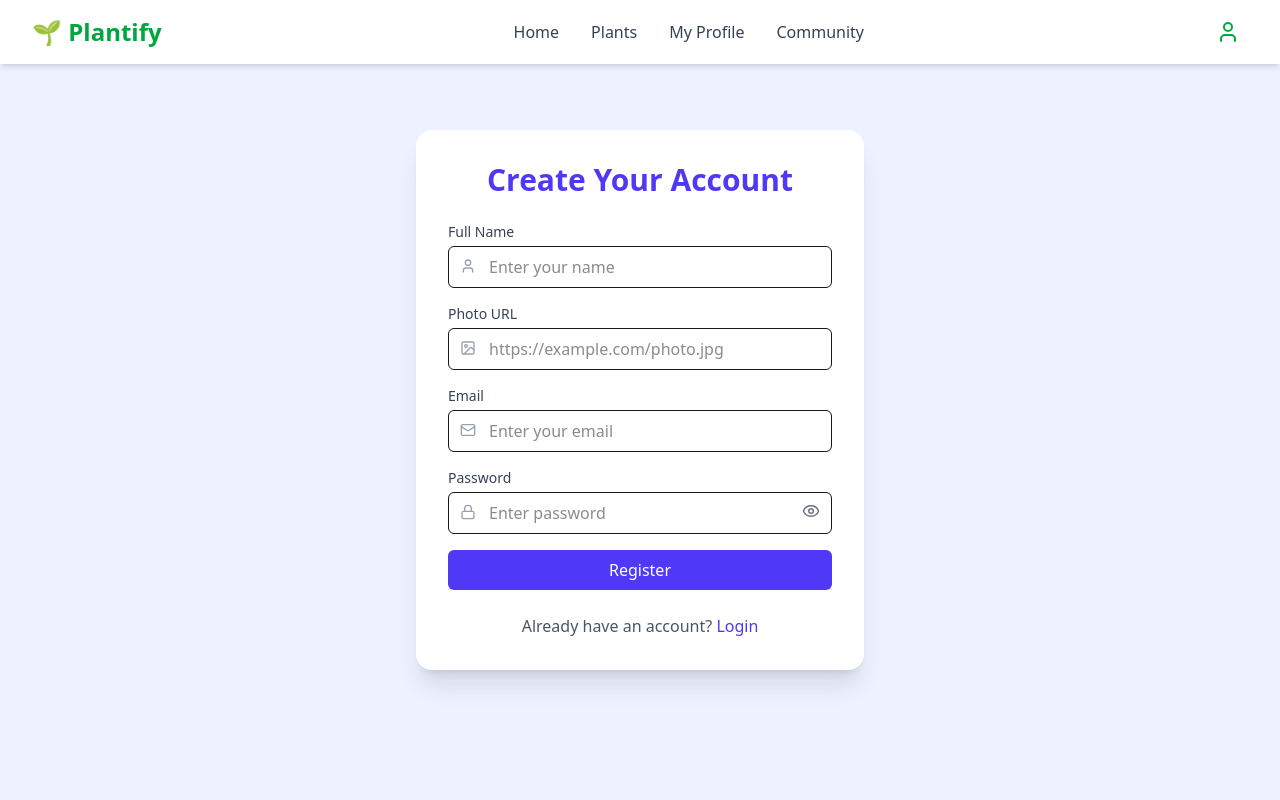
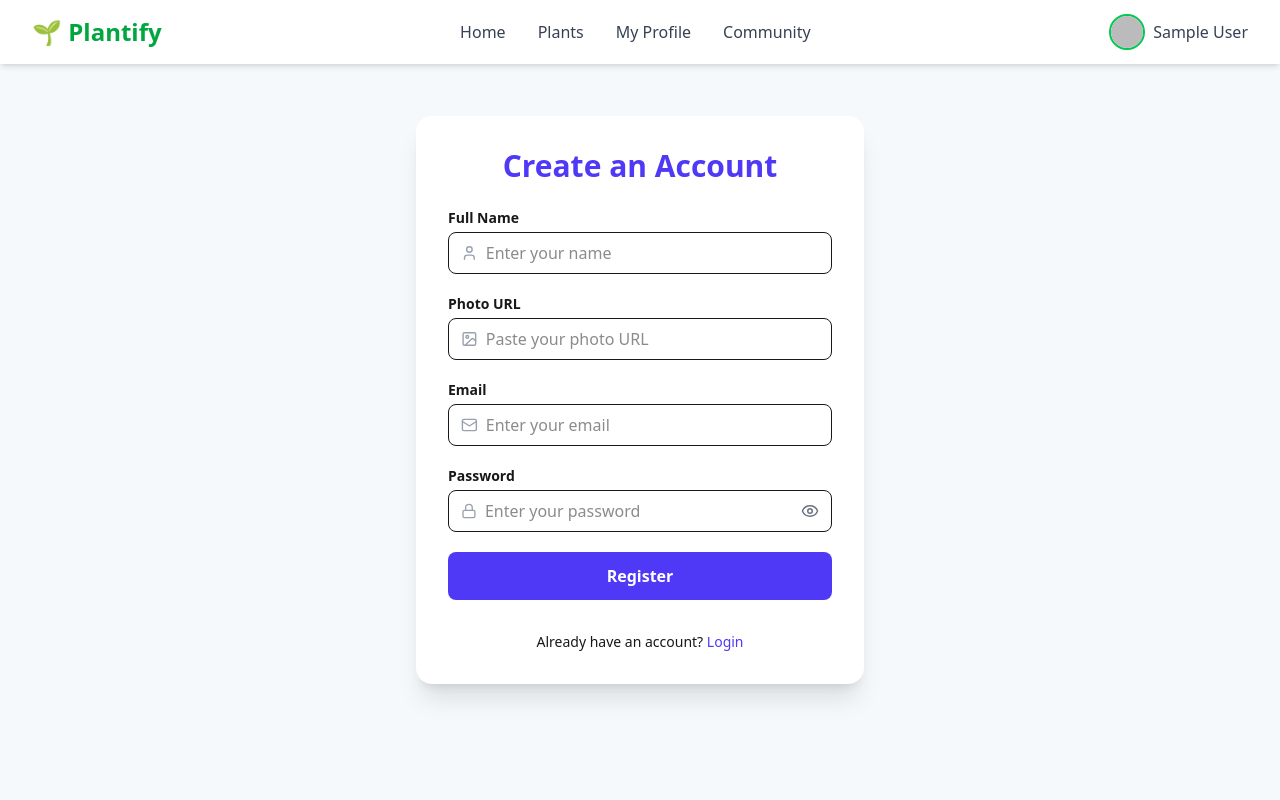
Before and after one commit to Tamim-real/plantify, a React (Vite) app: page /register in a window 1280 px wide. Shown: the top 800 px of the page. Built offline with nearby package versions, Linux system fonts and the light colour scheme; no server answers; sample sign-in values are in the browser's storage.

Commit message:
slider fixed

```diff
--- a/src/Pages/NavBar.jsx
+++ b/src/Pages/NavBar.jsx
@@ -1,8 +1,7 @@
 import React, { useState, useContext } from "react";
-import { Menu, X, User } from "lucide-react";
-import { Link, NavLink } from "react-router";
+import { Menu, X } from "lucide-react";
+import { Link, NavLink } from "react-router-dom";
 import { AuthContext } from "../Context/AuthProvider";
-// adjust path according to your project
 
 const Navbar = () => {
   const [isOpen, setIsOpen] = useState(false);
@@ -11,48 +10,62 @@ const Navbar = () => {
   const toggleMenu = () => setIsOpen(!isOpen);
   const toggleDropdown = () => setDropdownOpen(!dropdownOpen);
 
-  const { user, setUser, logOut } = useContext(AuthContext);
+  const { user, logOut } = useContext(AuthContext);
 
-  const handleLogout=()=>{
-    logOut().then(()=>{
-      alert('loggeed out')
-    })
+  const handleLogout = () => {
+    logOut().then(() => {
+      alert("Logged out successfully!");
+    });
+  };
 
-  }
+  const defaultAvatar =
+    "https://cdn-icons-png.flaticon.com/512/847/847969.png"; // fallback image
 
   return (
     <nav className="bg-white shadow-md fixed w-full top-0 left-0 z-50">
       <div className="max-w-7xl mx-auto px-4 sm:px-6 lg:px-8">
         <div className="flex justify-between items-center h-16">
           {/* Logo */}
-          <div className="text-2xl font-bold text-green-600 cursor-pointer">
+          <Link to="/" className="text-2xl font-bold text-green-600 cursor-pointer">
             🌱 Plantify
-          </div>
+          </Link>
 
           {/* Desktop Menu */}
           <div className="hidden md:flex space-x-8 text-gray-700 font-medium">
             <NavLink to="/" className="hover:text-green-600">Home</NavLink>
             <NavLink to="/plants" className="hover:text-green-600">Plants</NavLink>
             <NavLink to="/my-profile" className="hover:text-green-600">My Profile</NavLink>
-            <a href="#" className="hover:text-green-600">Community</a>
+            <NavLink to="/community" className="hover:text-green-600">Community</NavLink>
           </div>
 
-          {/* Right Buttons */}
+          {/* Right Side */}
           <div className="hidden md:flex items-center space-x-4">
             {user ? (
               <div className="relative">
                 <button
                   onClick={toggleDropdown}
-                  className="flex items-center space-x-2"
+                  className="flex items-center space-x-2 focus:outline-none"
                 >
-                  <User size={24} className="text-green-600" />
-                  <span className="font-medium text-gray-700">{user.name}</span>
+                  {/* ✅ Profile Photo */}
+                  <img
+                    src={user.photoURL || defaultAvatar}
+                    alt="User Avatar"
+                    className="w-9 h-9 rounded-full border-2 border-green-500 object-cover"
+                  />
+                  <span className="font-medium text-gray-700">
+                    {user.displayName || "User"}
+                  </span>
                 </button>
 
+                {/* Dropdown Menu */}
                 {dropdownOpen && (
-                  <div className="absolute right-0 mt-2 w-40 bg-white border border-gray-200 rounded-lg shadow-lg">
-                    <div className="px-4 py-2 text-gray-700 font-medium">{user.name}</div>
-                    <div className="px-4 py-2 text-gray-500 text-sm">{user.email}</div>
+                  <div className="absolute right-0 mt-2 w-44 bg-white border border-gray-200 rounded-lg shadow-lg z-50">
+                    <div className="px-4 py-2 border-b text-gray-700 font-medium">
+                      {user.displayName || "User"}
+                    </div>
+                    <div className="px-4 py-2 text-gray-500 text-sm truncate">
+                      {user.email}
+                    </div>
                     <button
                       onClick={handleLogout}
                       className="w-full text-left px-4 py-2 hover:bg-green-600 hover:text-white transition"
@@ -91,14 +104,30 @@ const Navbar = () => {
       {isOpen && (
         <div className="md:hidden bg-white shadow-lg border-t border-gray-100">
           <div className="flex flex-col items-center space-y-4 py-4">
-            <NavLink to="/" className="text-gray-700 hover:text-green-600">Home</NavLink>
-            <NavLink to="/plants" className="text-gray-700 hover:text-green-600">Plants</NavLink>
-            <NavLink to="/my-profile" className="text-gray-700 hover:text-green-600">My Profile</NavLink>
-            <a href="#" className="text-gray-700 hover:text-green-600">Community</a>
+            <NavLink to="/" className="text-gray-700 hover:text-green-600">
+              Home
+            </NavLink>
+            <NavLink to="/plants" className="text-gray-700 hover:text-green-600">
+              Plants
+            </NavLink>
+            <NavLink to="/my-profile" className="text-gray-700 hover:text-green-600">
+              My Profile
+            </NavLink>
+            <NavLink to="/community" className="text-gray-700 hover:text-green-600">
+              Community
+            </NavLink>
 
             {user ? (
               <div className="flex flex-col items-center space-y-2">
-                <div className="text-gray-700 font-medium">{user.name}</div>
+                {/* ✅ Mobile profile photo */}
+                <img
+                  src={user.photoURL || defaultAvatar}
+                  alt="User Avatar"
+                  className="w-12 h-12 rounded-full border-2 border-green-500 object-cover"
+                />
+                <div className="text-gray-700 font-medium">
+                  {user.displayName || "User"}
+                </div>
                 <div className="text-gray-500 text-sm">{user.email}</div>
                 <button
                   onClick={handleLogout}
@@ -109,7 +138,7 @@ const Navbar = () => {
               </div>
             ) : (
               <div className="flex space-x-3">
-                <Link to="/login-regi">
+                <Link to="/login">
                   <button className="px-4 py-2 border border-green-600 text-green-600 rounded-lg hover:bg-green-600 hover:text-white transition">
                     Log in
                   </button>
--- a/src/Pages/PlantSlider.jsx
+++ b/src/Pages/PlantSlider.jsx
@@ -10,24 +10,44 @@ import { Leaf, Sprout, TreePine } from "lucide-react";
 const slides = [
   {
     icon: Leaf,
-    title: "Discover Rare Plants",
-    description:
-      "Explore our collection of exotic and rare plant species from around the world",
+    title: "Snake Plant",
+    image: "https://media.istockphoto.com/id/1247359811/photo/close-up-of-snake-plants-for-sale.jpg?s=612x612&w=0&k=20&c=brRA3ebqEPedSxm_oOaeGKKtJwfSbUFdGqQRH2UJCXc=",
     gradient: "from-green-100 to-green-300",
   },
   {
     icon: Sprout,
-    title: "Grow Your Garden",
-    description: "Learn expert tips and techniques to nurture your plants to perfection",
+    title: "Monstera Deliciosa",
+    image: "https://plantersplace.com/wp-content/uploads/2022/08/20200309_110255-scaled.jpg",
     gradient: "from-green-200 to-green-400",
   },
   {
     icon: TreePine,
-    title: "Join Our Community",
-    description: "Connect with fellow plant enthusiasts and share your green journey",
+    title: "ZZ Plant",
+    image: "https://media.istockphoto.com/id/1692980568/photo/zamioculcas-houseplant-in-white-ceramic-pot-on-concrete-table-at-home.jpg?s=612x612&w=0&k=20&c=iviM-GXCYxQoWoFYJ89mmBaZ3CDAtQ1CUV_GUd_67WY=",
     gradient: "from-green-300 to-green-500",
   },
+  {
+    icon: Sprout,
+    title: "Fiddle Leaf Fig",
+    image: "https://www.palasa.co.in/cdn/shop/articles/IMG_20220226_173034_1.jpg?v=1694161186",
+    gradient: "from-green-200 to-green-500",
+  },
+  {
+    icon: Leaf,
+    title: "Pothos",
+    image: "https://media.istockphoto.com/id/1320269359/photo/tropical-epipremnum-aureum-marble-queen-pothos-houseplant-in-flower-pot.jpg?s=612x612&w=0&k=20&c=Rc4J3wkUQgd9vN_O7c7wRnbqCy1UUafqRSYLE2KGv_c=",
+    gradient: "from-green-100 to-green-400",
+  },
+  {
+    icon: TreePine,
+    title: "Peace Lily",
+    image: "https://cdn11.bigcommerce.com/s-fr32feerow/images/stencil/832x750/uploaded_images/peace-lily-01.jpg?t=1483630233",
+    gradient: "from-green-200 to-green-500",
+  },
 ];
+
+
+
 
 const PlantSlider = () => {
   return (
@@ -75,10 +95,14 @@ const PlantSlider = () => {
                     className={`h-full w-full bg-gradient-to-br ${slide.gradient} flex flex-col items-center justify-center text-center px-6 py-8`}
                   >
                     <Icon className="w-20 h-20 text-green-800 mb-4" />
-                    <h2 className="text-2xl md:text-3xl font-bold text-white mb-2">
+                    <h2 className="text-2xl md:text-3xl font-bold text-white mb-4">
                       {slide.title}
                     </h2>
-                    <p className="text-white text-sm md:text-base max-w-xs">{slide.description}</p>
+                    <img
+                      src={slide.image}
+                      alt={slide.title}
+                      className="w-64 h-64 object-cover rounded-xl shadow-lg border-4 border-white"
+                    />
                   </div>
                 </SwiperSlide>
               );
--- a/src/Pages/Register.jsx
+++ b/src/Pages/Register.jsx
@@ -1,154 +1,152 @@
-import React, { use, useState } from "react";
+import React, { useState, useContext } from "react";
 import { Mail, Lock, User, Image as ImageIcon, Eye, EyeOff } from "lucide-react";
-
-
-import { Link } from "react-router-dom"; // <-- Import Link
+import { Link } from "react-router-dom";
 import { AuthContext } from "../Context/AuthProvider";
 
 const Register = () => {
-    const {createUser, setUser} = use(AuthContext)
+  const { createUser, updateUser, setUser } = useContext(AuthContext);
   const [showPassword, setShowPassword] = useState(false);
-  const [loading, setLoading] = useState(false);
   const [error, setError] = useState("");
   const [success, setSuccess] = useState(false);
+  const [loading, setLoading] = useState(false);
 
-  const handleRegister = async (e) => {
+  const handleRegister = (e) => {
     e.preventDefault();
-    setLoading(true);
+    const name = e.target.name.value.trim();
+    const photo = e.target.photo.value.trim();
+    const email = e.target.email.value.trim();
+    const password = e.target.password.value.trim();
+
     setError("");
     setSuccess(false);
-
-    const name = e.target.name.value;
-    const email = e.target.email.value;
-    const photo = e.target.photo.value;
-    const password = e.target.password.value;
-
-
-    const validation = /^(?=.*[A-Z])(?=.*[a-z])(?=.*\d).{6,}$/;
-    if (!validation.test(password)) {
-      setError(
-        "Password must contain at least 6 characters, one uppercase, one lowercase, and one number."
-      );
-      setLoading(false);
-      return;
-    }
+    setLoading(true);
 
     createUser(email, password)
-    .then(result => {
+      .then((result) => {
         const user = result.user;
-        console.log(user);
+
+        // ✅ Update name & photo in Firebase profile
+        updateUser({
+          displayName: name,
+          photoURL: photo || "https://via.placeholder.com/150",
+        })
+          .then(() => {
+            // ✅ Update local state too
+            setUser({
+              ...user,
+              displayName: name,
+              photoURL: photo || "https://via.placeholder.com/150",
+            });
             setSuccess(true);
-         setUser(user);
             e.target.reset();
-
           })
-    .catch((error)=>{
-        const errorCode = error.code;
-        const errorMessage = error.message;
-        setError(errorMessage)
+          .catch((err) => {
+            console.error("Profile update failed:", err);
+            setError("Failed to update profile info.");
+          });
       })
-
-  }
-
-  const inputClass =
-    "pl-10 w-full border rounded-md py-2 px-3 focus:ring-2 focus:ring-indigo-400 focus:outline-none";
+      .catch((err) => {
+        console.error("Registration error:", err);
+        setError(err.message);
+      })
+      .finally(() => setLoading(false));
+  };
 
   return (
-    <div className="min-h-screen flex items-center justify-center bg-indigo-50 p-6">
-      <div className="w-full max-w-md bg-white rounded-2xl shadow-xl p-8">
+    <div className="min-h-screen flex items-center justify-center bg-[#f6f9fc] px-4">
+      <div className="bg-white p-8 rounded-2xl shadow-xl w-full max-w-md">
         <h2 className="text-3xl font-bold text-center text-indigo-600 mb-6">
-          Create Your Account
+          Create an Account
         </h2>
 
-        <form onSubmit={handleRegister} className="space-y-4">
+        <form onSubmit={handleRegister} className="space-y-5">
           {/* Name */}
           <div>
-            <label className="block text-sm font-medium text-gray-700">Full Name</label>
-            <div className="mt-1 relative">
-              <User size={16} className="absolute left-3 top-3 text-gray-400" />
+            <label className="block text-sm font-semibold mb-1">Full Name</label>
+            <div className="flex items-center border rounded-lg px-3 py-2">
+              <User className="text-gray-400 mr-2" size={18} />
               <input
                 type="text"
                 name="name"
                 placeholder="Enter your name"
+                className="w-full outline-none"
                 required
-                className={inputClass}
               />
             </div>
           </div>
 
           {/* Photo URL */}
           <div>
-            <label className="block text-sm font-medium text-gray-700">Photo URL</label>
-            <div className="mt-1 relative">
-              <ImageIcon size={16} className="absolute left-3 top-3 text-gray-400" />
+            <label className="block text-sm font-semibold mb-1">Photo URL</label>
+            <div className="flex items-center border rounded-lg px-3 py-2">
+              <ImageIcon className="text-gray-400 mr-2" size={18} />
               <input
                 type="url"
                 name="photo"
-                placeholder="https://example.com/photo.jpg"
-                className={inputClass}
+                placeholder="Paste your photo URL"
+                className="w-full outline-none"
               />
             </div>
           </div>
 
           {/* Email */}
           <div>
-            <label className="block text-sm font-medium text-gray-700">Email</label>
-            <div className="mt-1 relative">
-              <Mail size={16} className="absolute left-3 top-3 text-gray-400" />
+            <label className="block text-sm font-semibold mb-1">Email</label>
+            <div className="flex items-center border rounded-lg px-3 py-2">
+              <Mail className="text-gray-400 mr-2" size={18} />
               <input
                 type="email"
                 name="email"
                 placeholder="Enter your email"
+                className="w-full outline-none"
                 required
-                className={inputClass}
               />
             </div>
           </div>
 
           {/* Password */}
           <div>
-            <label className="block text-sm font-medium text-gray-700">Password</label>
-            <div className="mt-1 relative">
-              <Lock size={16} className="absolute left-3 top-3 text-gray-400" />
+            <label className="block text-sm font-semibold mb-1">Password</label>
+            <div className="flex items-center border rounded-lg px-3 py-2">
+              <Lock className="text-gray-400 mr-2" size={18} />
               <input
                 type={showPassword ? "text" : "password"}
                 name="password"
-                placeholder="Enter password"
+                placeholder="Enter your password"
+                className="w-full outline-none"
                 required
-                className={`${inputClass} pr-10`}
               />
               <button
                 type="button"
                 onClick={() => setShowPassword(!showPassword)}
-                className="absolute right-3 top-2.5 text-gray-500 hover:text-gray-700"
+                className="text-gray-500"
               >
                 {showPassword ? <EyeOff size={18} /> : <Eye size={18} />}
               </button>
             </div>
           </div>
 
+          {/* Error & Success */}
+          {error && <p className="text-red-500 text-sm">{error}</p>}
+          {success && <p className="text-green-600 text-sm">Registration successful!</p>}
+
           {/* Submit */}
           <button
             type="submit"
             disabled={loading}
-            className="w-full bg-indigo-600 hover:bg-indigo-700 text-white py-2 rounded-md font-medium transition-all disabled:opacity-60"
+            className="w-full py-3 bg-indigo-600 text-white font-semibold rounded-lg hover:bg-indigo-700 transition-all"
           >
-            {loading ? "Registering..." : "Register"}
+            {loading ? "Creating Account..." : "Register"}
           </button>
 
-          {success && <p className="text-green-600 text-center">Account registered successfully!</p>}
-          {error && <p className="text-red-600 text-center">{error}</p>}
-        </form>
-
-        {/* Link to Login */}
-        <p className="text-center mt-6 text-gray-600">
+          {/* Login Link */}
+          <p className="text-sm text-center mt-3">
             Already have an account?{" "}
-          <Link to="/login">
-            <span className="text-indigo-600 font-medium hover:underline cursor-pointer">
+            <Link to="/login" className="text-indigo-600 hover:underline font-medium">
               Login
-            </span>
             </Link>
           </p>
+        </form>
       </div>
     </div>
   );
```
Also changed, not shown: src/Context/AuthProvider.jsx (+7 -2 lines), src/Pages/MyProfile.jsx (+33 -24 lines), 1 other file (tests, documents, lock files or other folders). Lines whose indentation alone changed are shown as unchanged.
